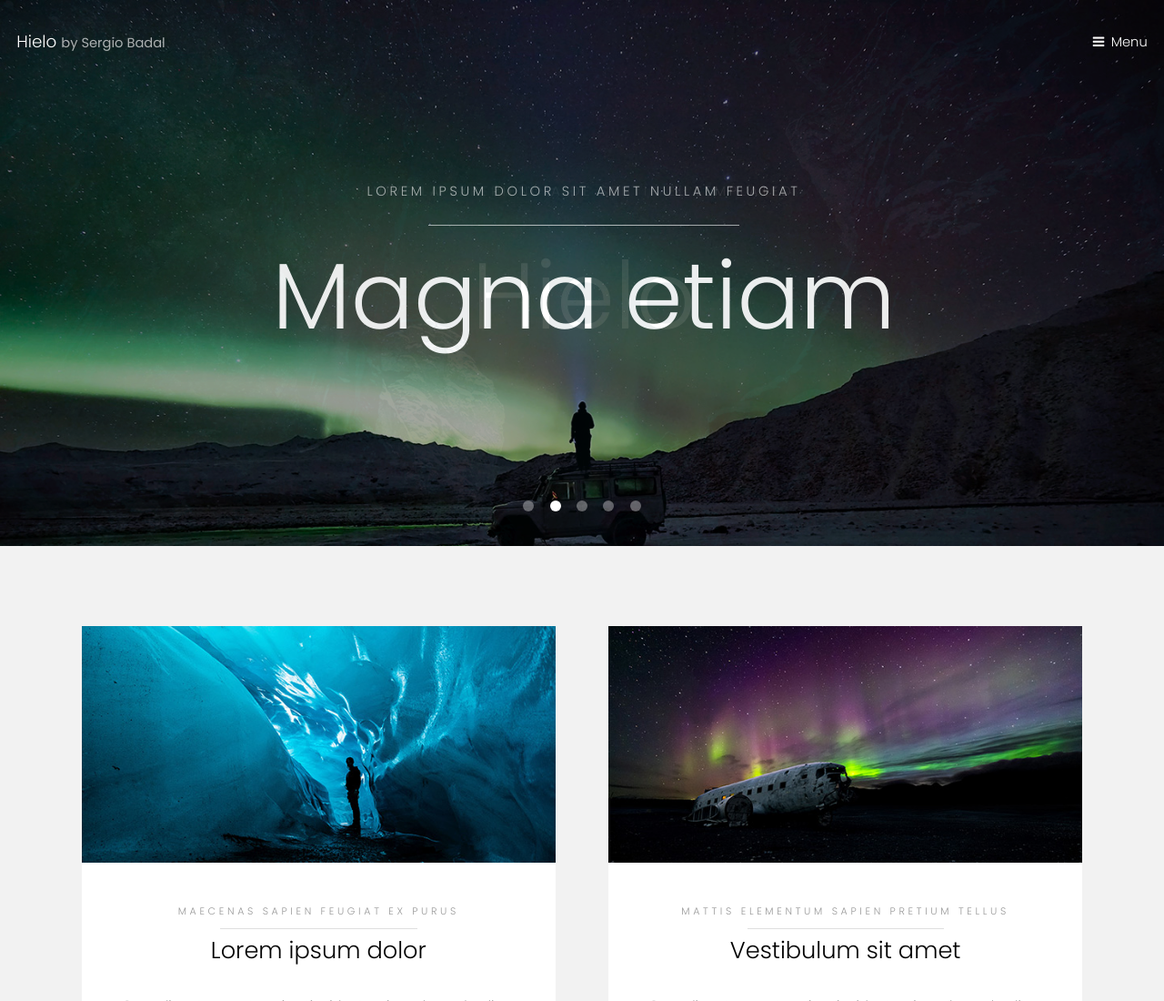
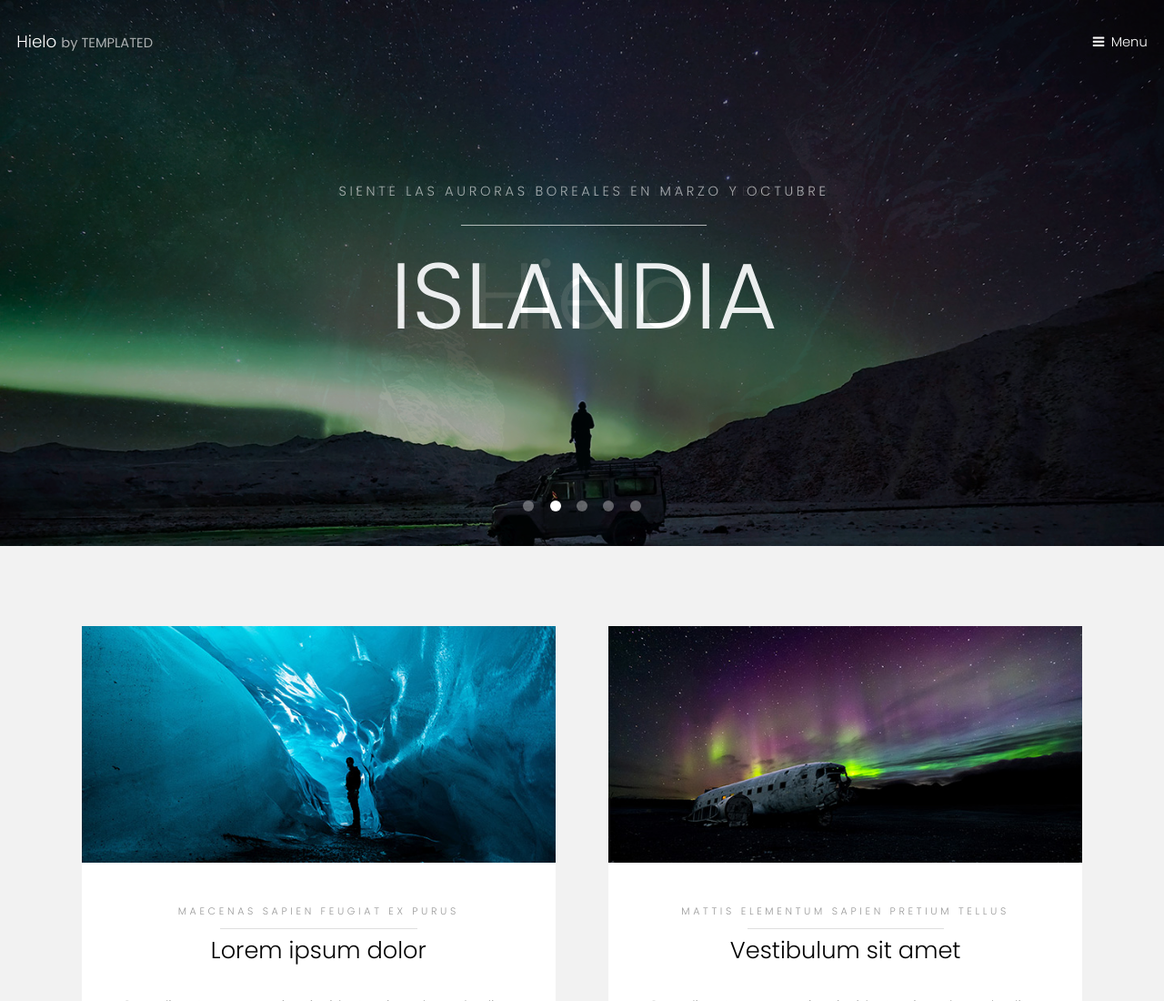
Before and after one commit to oscarpk93/03_REP_HIELO, a plain HTML site: page index.html in a window 1280 px wide. Shown: the top 1100 px of the page at 91% size. Drawn offline with Linux system fonts and the light colour scheme.

Commit message:
nuevos cambios desde el PORTATIL tras reunion con el cliente

```diff
--- a/index.html
+++ b/index.html
@@ -7,7 +7,7 @@
 <html>
 
 <head>
-    <title>Hielo by Sergio Badal</title>
+    <title>Hielo by TEMPLATED</title>
     <meta charset="utf-8" />
     <meta name="viewport" content="width=device-width, initial-scale=1" />
     <link rel="stylesheet" href="assets/css/main.css" />
@@ -17,7 +17,7 @@
 
     <!-- Header -->
     <header id="header" class="alt">
-        <div class="logo"><a href="index.html">Hielo <span>by Sergio Badal</span></a></div>
+        <div class="logo"><a href="index.html">Hielo <span>by TEMPLATED</span></a></div>
         <a href="#menu">Menu</a>
     </header>
 
@@ -36,7 +36,7 @@
             <img src="images/slide01.jpg" alt="" />
             <div class="inner">
                 <header>
-                    <p>vive la experiencia de sentir el <a href="https://hielopuro.com">TEMPLATED</a></p>
+                    <p>A free responsive web site template by <a href="https://templated.co">TEMPLATED</a></p>
                     <h2>Hielo</h2>
                 </header>
             </div>
@@ -45,8 +45,8 @@
             <img src="images/slide02.jpg" alt="" />
             <div class="inner">
                 <header>
-                    <p>Lorem ipsum dolor sit amet nullam feugiat</p>
-                    <h2>Magna etiam</h2>
+                    <p>siente las auroras boreales en marzo y octubre</p>
+                    <h2>ISLANDIA</h2>
                 </header>
             </div>
         </article>
@@ -54,8 +54,8 @@
             <img src="images/slide03.jpg" alt="" />
             <div class="inner">
                 <header>
-                    <p>Sed cursus aliuam veroeros lorem ipsum nullam</p>
-                    <h2>Tempus dolor</h2>
+                    <p>Descubre paisajes increibles</p>
+                    <h2>Vesturland</h2>
                 </header>
             </div>
         </article>
```
